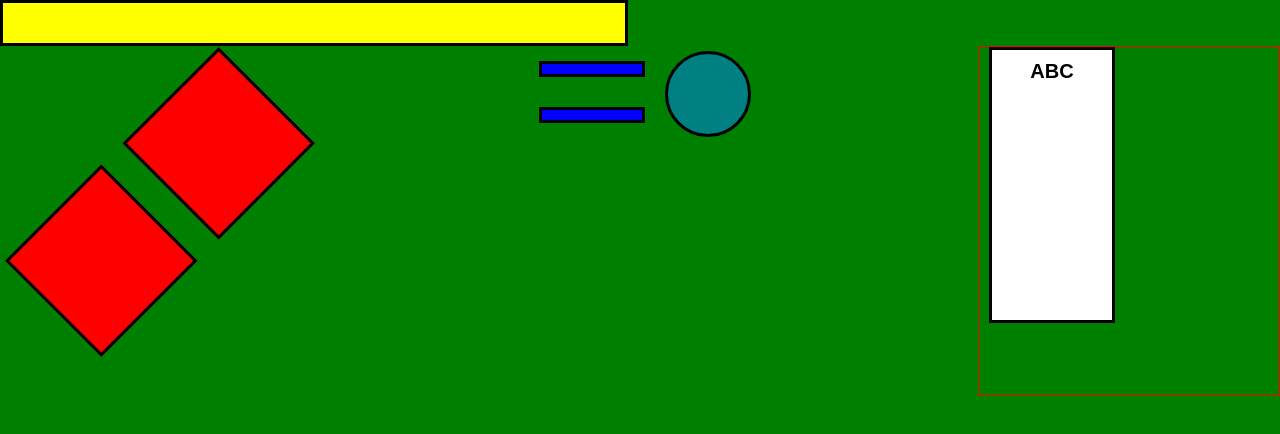
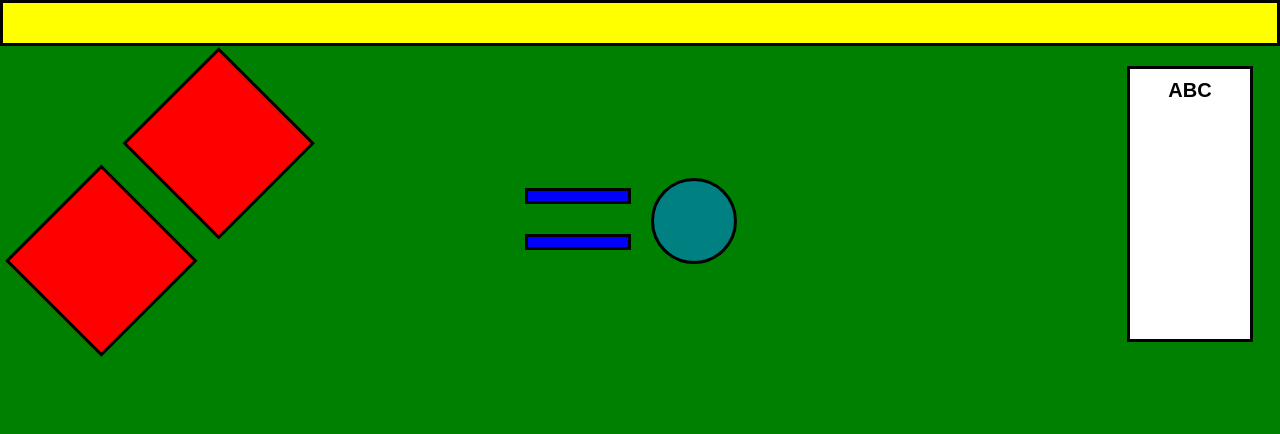
Before and after one commit to iowczarek/resp_task, a plain HTML site: page index.html in a window 1280 px wide. Drawn offline with Linux system fonts and the light colour scheme.

Commit message:
fixed displaying property: added order value, everything works

```diff
--- a/style.css
+++ b/style.css
@@ -7,7 +7,6 @@ body {
     background: yellow;
     border-style: solid;
     border-color: black;
-    width: 582px;
 }
 .wrapper {
     display: flex;
@@ -15,6 +14,7 @@ body {
     flex-wrap: wrap;
 }
 .left_box{
+    order:1;
     width: 320px;
     height: 350px;
 }
@@ -35,7 +35,17 @@ body {
   }
 .middle {
     display: flex;
-    width: 250px;
+    margin-top: auto;
+    margin-bottom: auto;
+    width: 400px;
+    order:2;
+    @media screen and (min-width: 583px){
+        order: 3;
+     }
+     @media screen and (min-width: 900px){
+
+        order: 2;
+     }
 }
 .equal {
     height: 90px;
@@ -51,7 +61,6 @@ body {
  }
  .eq2 {
     margin-top: 30px;
-
  }
 
  .circle {
@@ -64,14 +73,23 @@ body {
     margin: 5px;
   }
 .right_box{
-    width: 300px;
-    border: 1px solid red;
+    width: 180px;
+    order:3;
+
+    @media screen and (min-width: 583px){
+        order: 2;
+     }
+     @media screen and (min-width: 900px){
+        order: 3;
+     }
 }
  .rectangle {
+
     width: 100px;
     height: 250px;
     padding: 10px;
-    margin:0px 10px 20px 10px;
+    margin: auto;
+    margin-top: 20px;
     border-style: solid;
     border-color: black;
     font-size: 20px;
```
